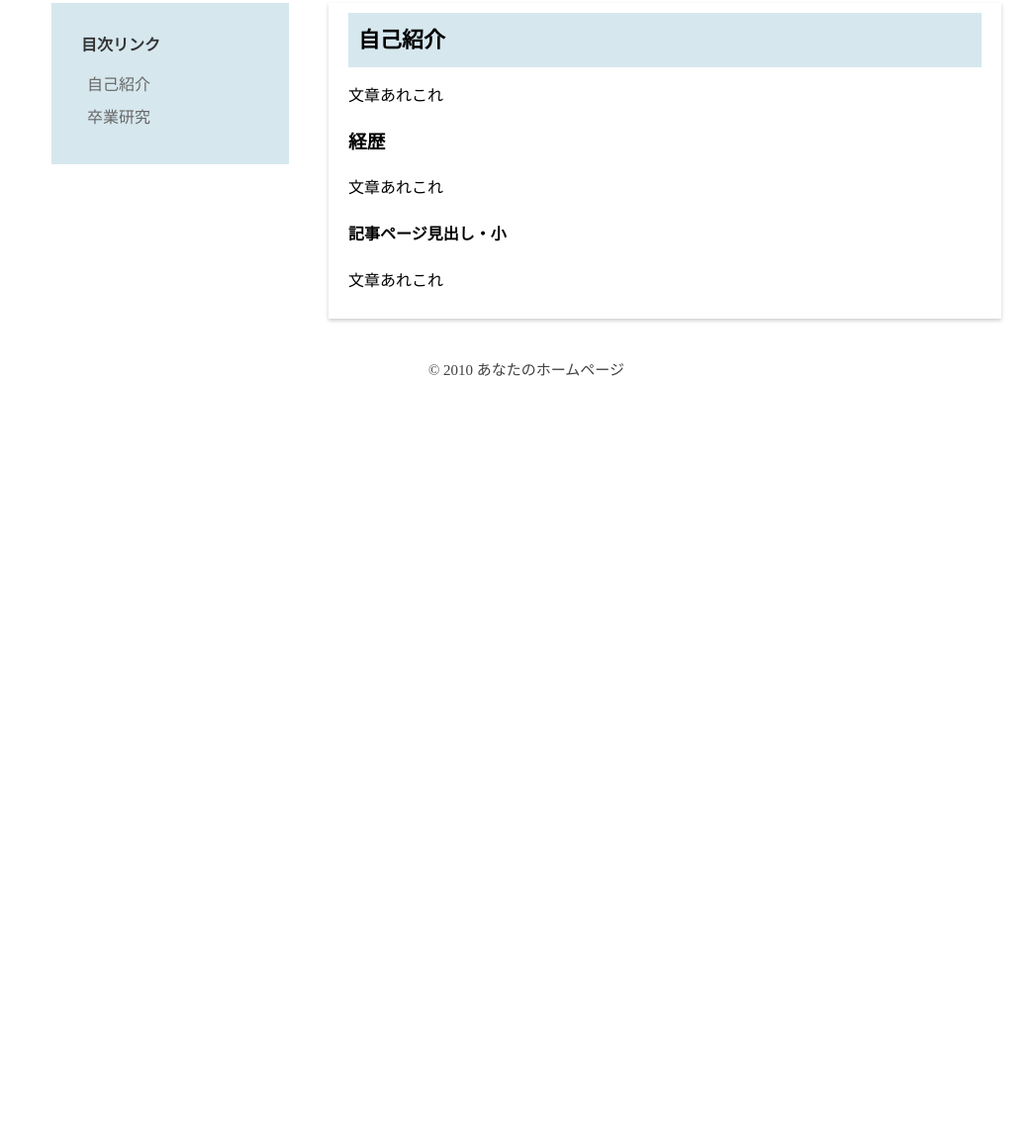
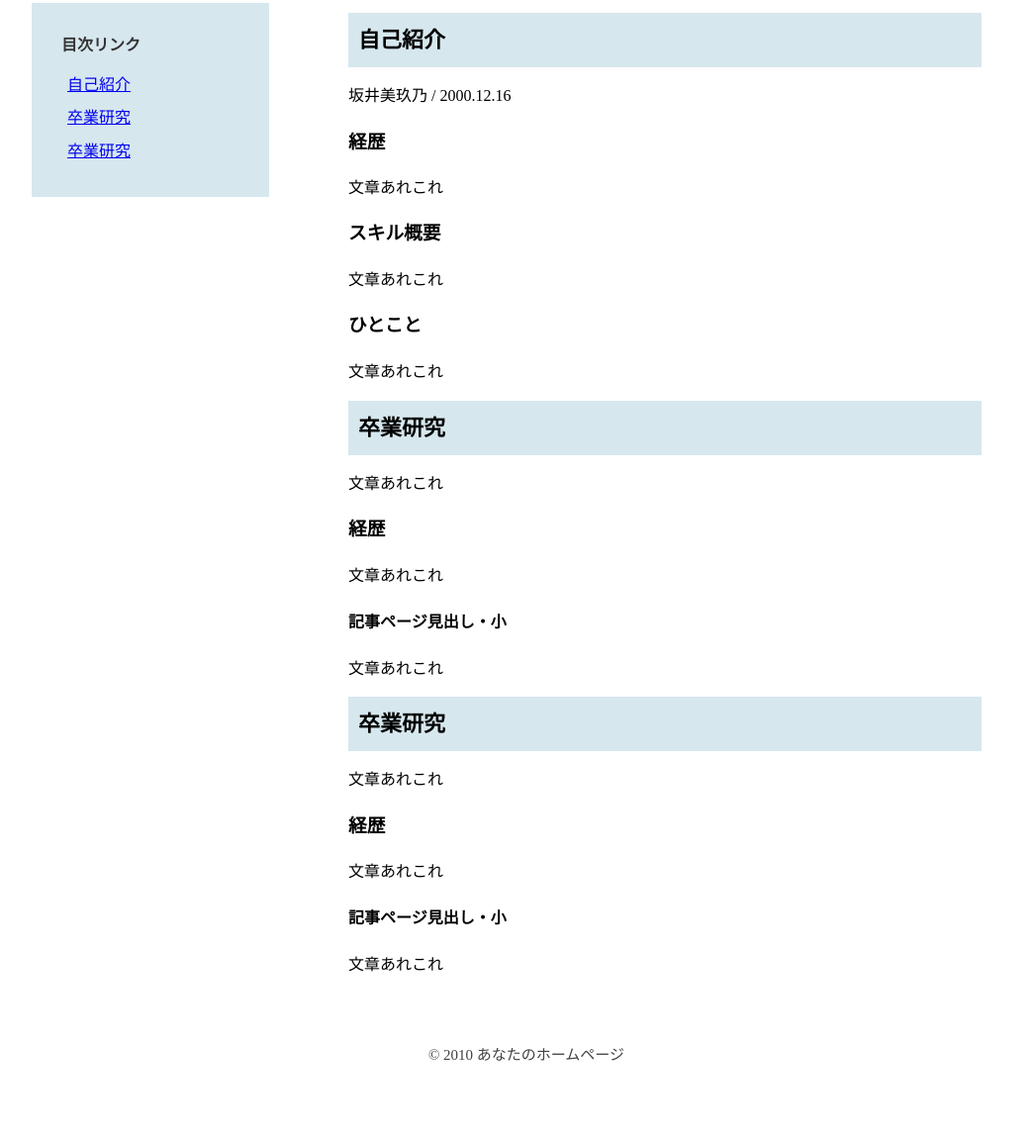
Before and after one commit to meeeeeeeee1216/portfolio.github.io, a plain HTML site: page index.html in a window 1280 px wide. Shown: the part 117-1271 px from the top of the page at 99% size, without its empty margins (108-1152 px from the left). Before the commit the page ends 800 px from the top, so only its background shows below. Drawn offline with Linux system fonts and the light colour scheme.

Commit message:
flame done

```diff
--- a/index.html
+++ b/index.html
@@ -13,24 +13,46 @@
                 <p>MikunoSakai</p>
                 </div>
             </header>
+            <aside>
+                <div class="left-title">目次リンク</div>
+                <div class="link">
+                    <ul>
+                    <li><a href="#profile">自己紹介</a></li>
+                    <li><a href="#study">卒業研究</a></li>
+                    <li><a href="#study">卒業研究</a></li>
+                    </ul>
+                </div>
+            </aside>
             <div id="content">
                 <div class="inner">
+                    <div id="profile">
                         <h2>自己紹介</h2>
+                        <p>坂井美玖乃 / 2000.12.16</p>
+                        <h3>経歴</h3>
+                        <p>文章あれこれ</p>
+                        <h3>スキル概要</h3>
+                        <p>文章あれこれ</p>
+                        <h3>ひとこと</h3>
+                        <p>文章あれこれ</p>
+                    </div>
+                    <div id="study">
+                        <h2>卒業研究</h2>
                         <p>文章あれこれ</p>
                         <h3>経歴</h3>
                         <p>文章あれこれ</p>
                         <h4>記事ページ見出し・小</h4>
                         <p>文章あれこれ</p>
                     </div>
-                <aside>
-                    <div class="left-title">目次リンク</div>
-                    <div class="link">
-                        <ul>
-                        <li>自己紹介</li>
-                        <li>卒業研究</li>
-                        </ul>
+                    <div id="">
+                        <h2>卒業研究</h2>
+                        <p>文章あれこれ</p>
+                        <h3>経歴</h3>
+                        <p>文章あれこれ</p>
+                        <h4>記事ページ見出し・小</h4>
+                        <p>文章あれこれ</p>
                     </div>
-                </aside>
+
+                </div>
             </div>
             <footer>© 2010 あなたのホームページ</footer>
         </div>
--- a/style.css
+++ b/style.css
@@ -48,7 +48,6 @@ img {
 	width: 640px;
 	margin: 0;
 	padding: 10px 20px;
-	box-shadow: 0 2px 4px rgba(0, 0, 0, 0.2);
 }
 aside {
 	padding: 20px;
@@ -108,8 +107,6 @@ aside {
 }
 .header-inner {
 	font-size: 10px;
-	background-color: slateblue;
-	font-family: 'MS Pゴシック'
 }
 h1 {
 	font-size: 20px;
```
Lines whose indentation alone changed are shown as unchanged.
